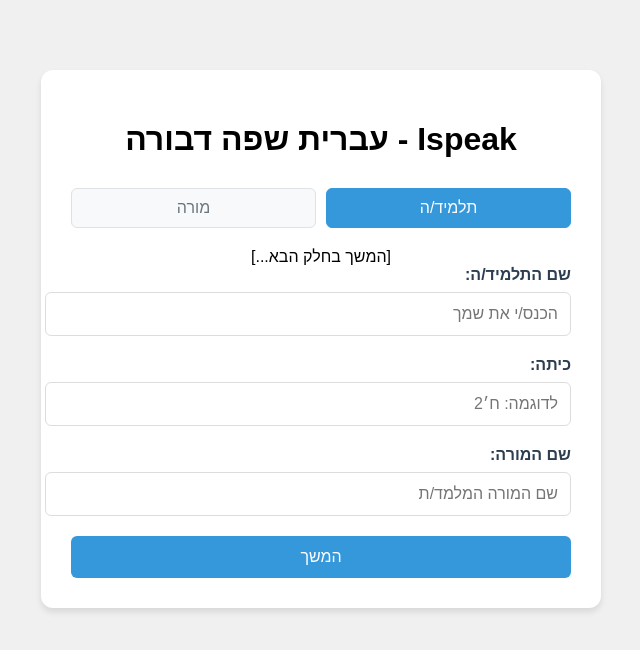
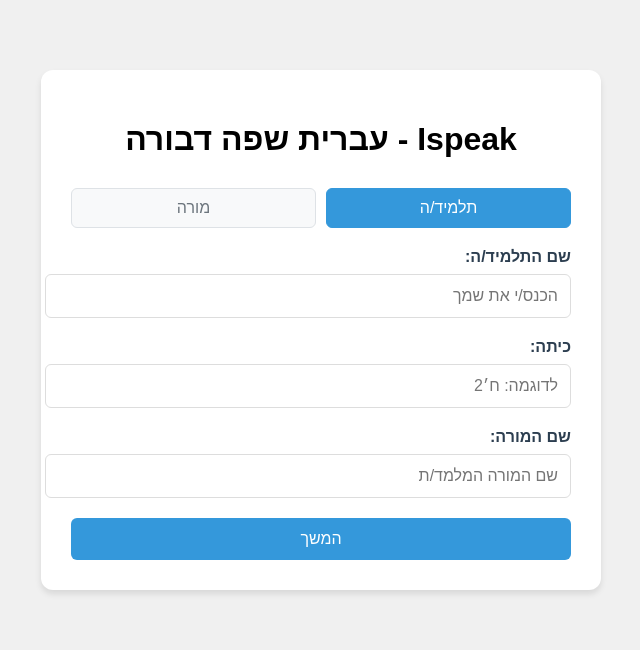
Before and after one commit to Wewe1988/Ispeak, a React (Create React App) app: page / in a window 1280 px wide. Shown: the top 650 px of the page, without its empty margins (512-1152 px from the left). Built offline with nearby package versions, Linux system fonts and the light colour scheme.

Commit message:
Update app with new features

```diff
--- a/src/App.js
+++ b/src/App.js
@@ -160,8 +160,7 @@
             מורה
           </button>
         </div>
-
-[המשך בחלק הבא...]{isTeacherLogin ? (
+{isTeacherLogin ? (
           <form onSubmit={handleSubmit}>
             <div className="form-group">
               <label>סיסמת מורה:</label>
@@ -251,7 +250,6 @@
     { name: 'דיוק לשוני', weight: 0.3 },
     { name: 'תוכן התשובה', weight: 0.4 }
   ]);
-
 // המשך הקוד מהחלק הקודם...
 
 const calculateSectionScore = (sectionNumber, criteriaScores) => {
```
